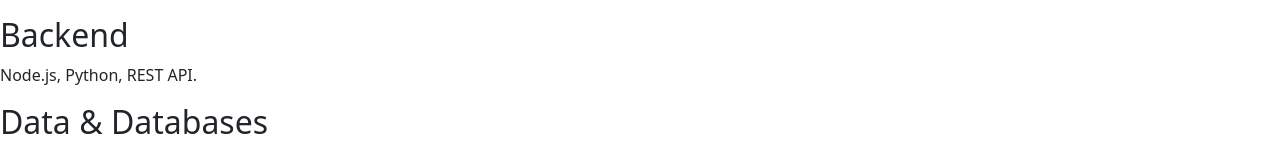
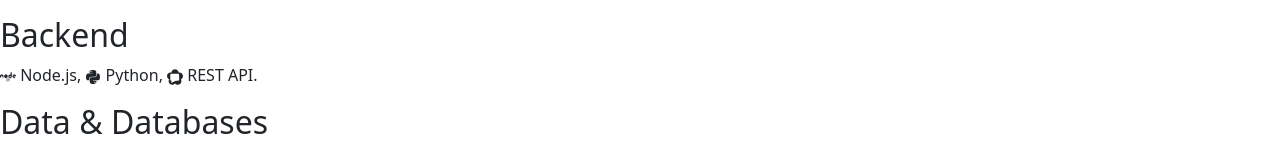
Before and after one commit to lpery-rrcp/Portfolio, a React (Vite) app: page / in a window 1280 px wide. Shown: the part 256-409 px from the top of the page. Built offline with nearby package versions, Linux system fonts and the light colour scheme.

Commit message:
Added icons to the backend skills.

```diff
--- a/src/pages/Home/page.tsx
+++ b/src/pages/Home/page.tsx
@@ -1,5 +1,7 @@
 // Imports
 import { FcAbout } from "react-icons/fc";
+import { FaPython, FaNode } from "react-icons/fa";
+import { SiWebrtc } from "react-icons/si";
 
 function HomePage() {
   return (
@@ -26,7 +28,9 @@
 
       <div>
         <h2>Backend</h2>
-        <p>Node.js, Python, REST API.</p>
+        <p>
+          <FaNode /> Node.js, <FaPython /> Python, <SiWebrtc /> REST API.
+        </p>
       </div>
 
       <div>
```
